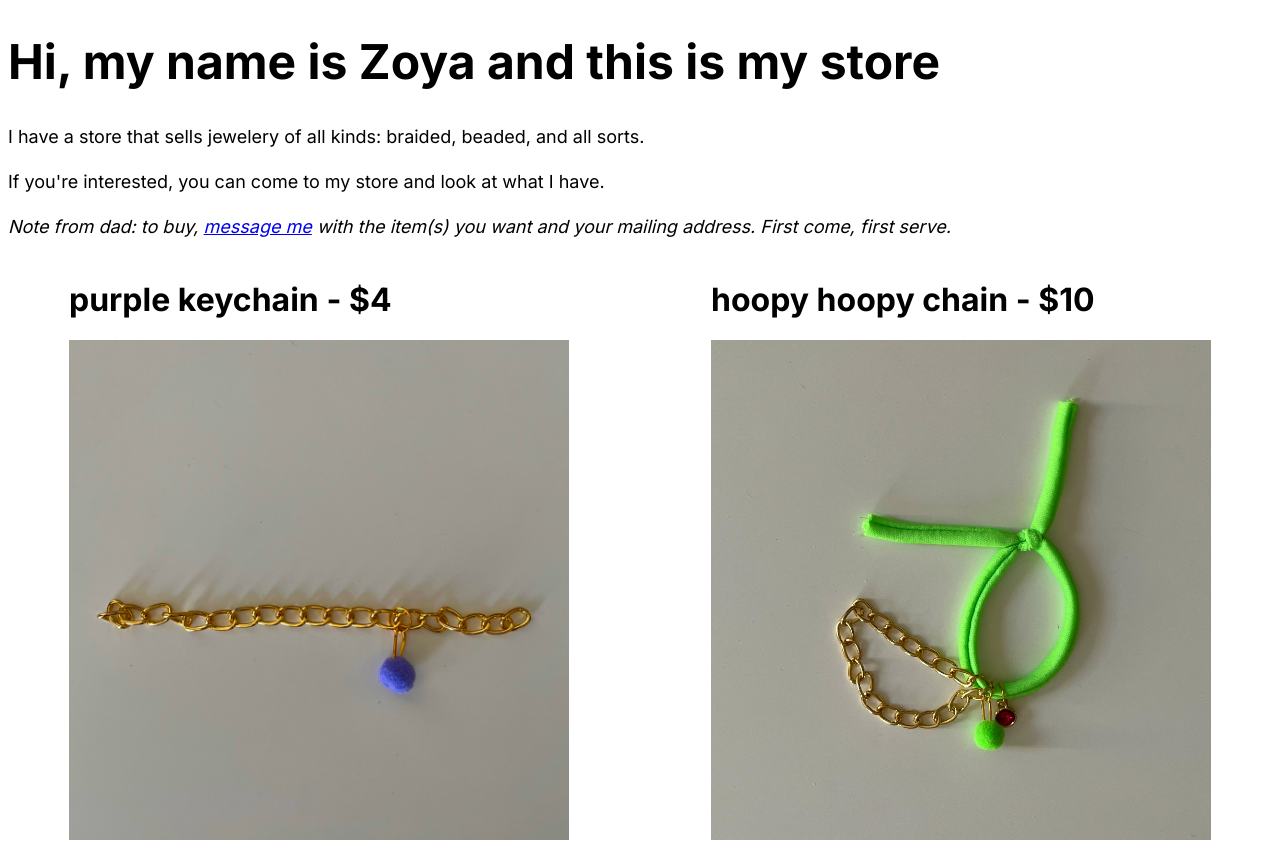
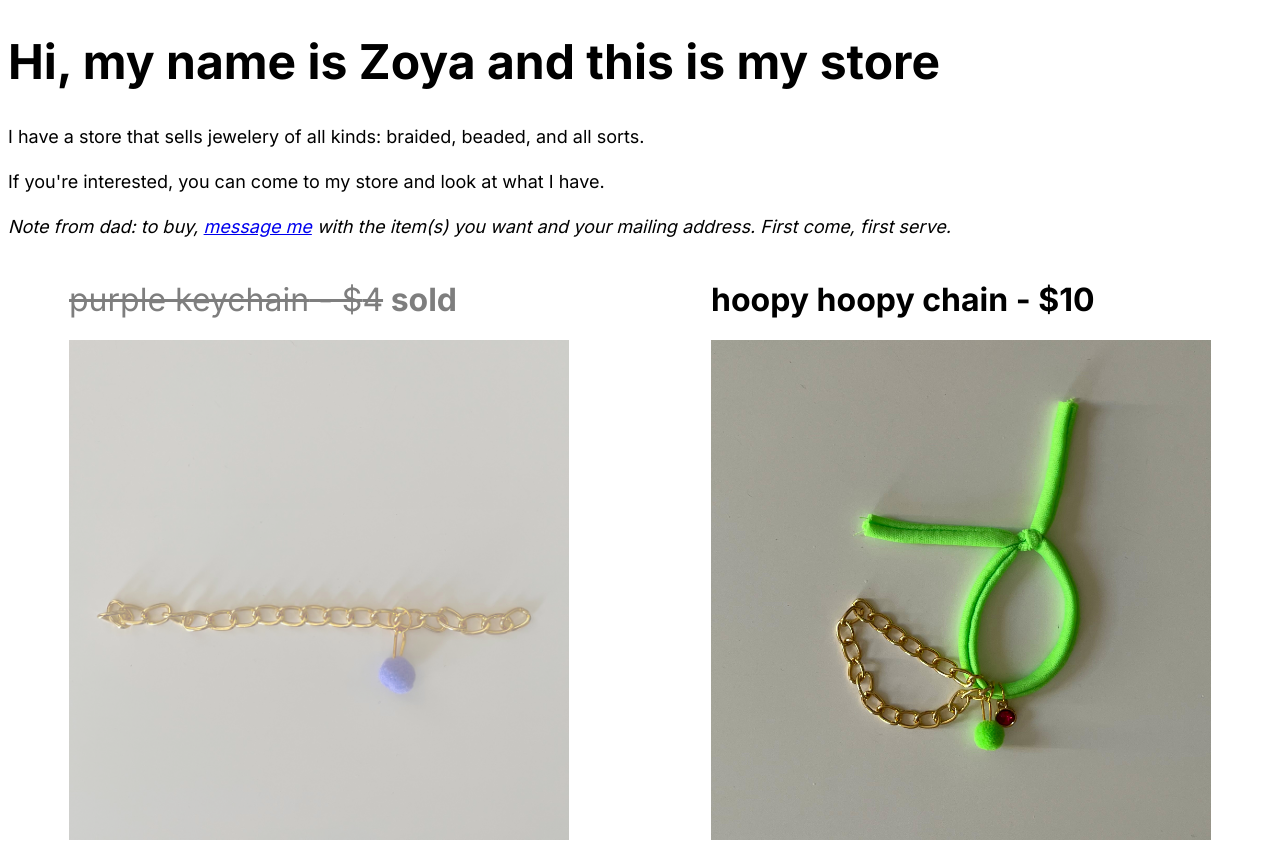
Before and after one commit to lyoshenka/zoyastore, a Next.js app: page / in a window 1280 px wide. Shown: the top 842 px of the page. Built offline with nearby package versions, Linux system fonts and the light colour scheme.

Commit message:
sold sold sold

```diff
--- a/app/page.tsx
+++ b/app/page.tsx
@@ -25,7 +25,7 @@ type Jewelery = {
 };
 
 const items: Jewelery[] = [
-  { img: img1, name: "purple keychain", price: 4 },
+  { img: img1, name: "purple keychain", price: 4, sold: true },
   { img: img2, name: "hoopy hoopy chain", price: 10 },
   { img: img3, name: "a bracelet", price: 3 },
   { img: img4, name: "brush chain", price: 12 },
```
